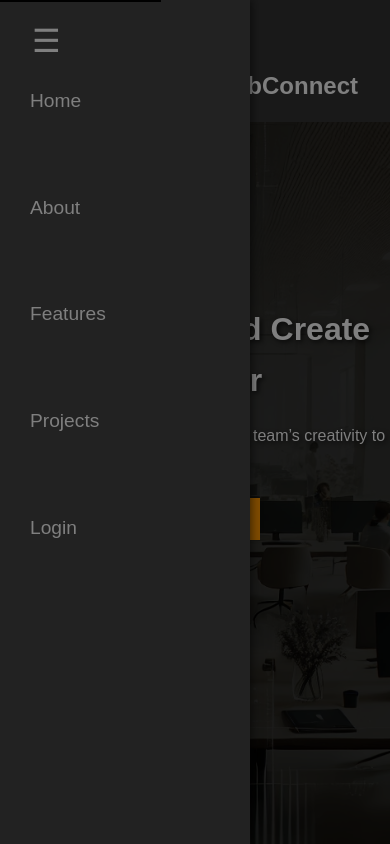
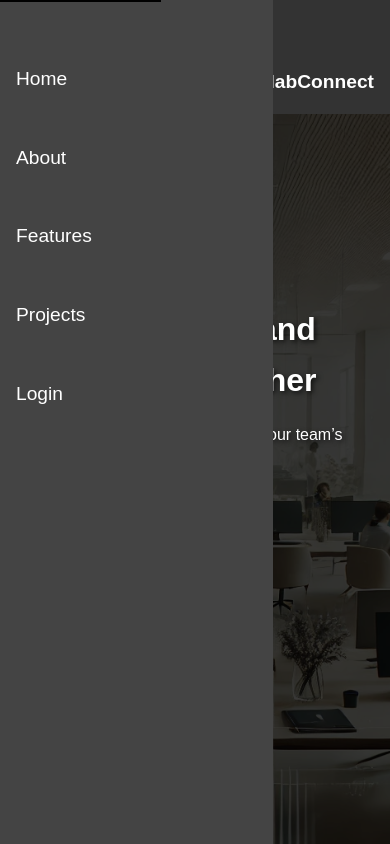
Before and after one commit to Tmal1652/CollabConnect, a plain HTML site: page index.html in a window 390 px wide. Both pictures are taken after a click on the element "Toggle Navigation Menu". Shown: the top 844 px of the page. Drawn offline with Linux system fonts and the light colour scheme.

Commit message:
Updated Mobile Experience

```diff
--- a/app.js
+++ b/app.js
@@ -47,25 +47,8 @@ sections.forEach(section => {
 // Toggle mobile navigation with the hamburger menu
 const menuIcon = document.querySelector('.menu-icon');
 const navLinks = document.querySelector('.nav-links');
-const overlay = document.createElement('div');
-overlay.classList.add('overlay');
 
-// Append overlay to the body
-document.body.appendChild(overlay);
-
+// Function to toggle the sidebar on mobile
 menuIcon.addEventListener('click', () => {
-    // Toggle sidebar visibility
-    navLinks.classList.toggle('nav-active');
-
-    // Toggle overlay visibility
-    overlay.classList.toggle('overlay-active');
-
-    // Ensure the hamburger remains clickable to close the menu
-    menuIcon.classList.toggle('menu-open');
+    navLinks.classList.toggle('nav-active'); // Open/close sidebar on mobile
 });
-
-// Close the sidebar if overlay is clicked
-overlay.addEventListener('click', () => {
-    navLinks.classList.remove('nav-active');
-    overlay.classList.remove('overlay-active');
-});
--- a/index.html
+++ b/index.html
@@ -36,7 +36,7 @@
         <div class="hero-content">
             <h1>Collaborate and Create Together</h1>
             <p>The ultimate platform to bring your team’s creativity to life.</p>
-            <button aria-label="Get started with CollabConnect">Get Started</button>
+            <button aria-label="Get started with CollabConnect" onclick="window.location.href='signup.html'">Get Started</button>
         </div>
     </header>
 
--- a/style.css
+++ b/style.css
@@ -77,75 +77,79 @@ body {
     display: none; /* Hidden on desktop */
 }
 
-/* Mobile-specific styles */
+/* Mobile-Specific Styles */
 @media (max-width: 768px) {
-    /* Hamburger Menu */
+
+    /* Mobile Navbar with Hamburger */
+    .navbar {
+        flex-direction: row;
+        padding: 1rem;
+        justify-content: space-between;
+        align-items: center;
+        background-color: #333;
+    }
     .menu-icon {
-        display: block; /* Show hamburger icon on mobile */
+        display: block; /* Visible on mobile only */
         font-size: 2rem;
         cursor: pointer;
-        margin-right: auto; /* Align hamburger on the left */
-        z-index: 30; /* Ensure hamburger icon stays on top */
+    }
+    .navbar .logo {
+        margin-left: auto;
+        font-size: 1.2rem;
     }
 
-    .navbar .logo {
-        margin-left: auto; /* Push the logo to the right on mobile */
-    }
-
-    /* Sidebar (hidden off-screen by default) */
+    /* Sidebar Navigation */
     .nav-links {
-        position: fixed;
-        top: 0;
-        left: -250px; /* Sidebar hidden off-screen initially */
-        flex-direction: column; /* Stack links vertically */
-        width: 250px;
-        height: 100%;
-        background-color: #444; /* Slightly lighter background for a modern look */
-        box-shadow: 2px 0px 8px rgba(0, 0, 0, 0.5); /* Add shadow for depth */
-        padding-top: 60px;
-        transition: left 0.5s ease; /* Smoother slide-in effect */
-        z-index: 20; /* Sidebar beneath the hamburger */
-    }
-
-    /* Sidebar when active (Slide in) */
-    .nav-active {
-        left: 0;
-    }
-
-    /* Modern Sidebar Link Styles */
-    .nav-links li {
-        margin: 20px 0;
-        padding: 10px;
-    }
-
-    .nav-links a {
-        padding: 10px 20px;
-        font-size: 1.2rem;
-        color: white;
-        border-radius: 8px;
-        transition: background-color 0.3s ease, color 0.3s ease;
-    }
-
-    .nav-links a:hover {
-        background-color: #ff9800;
-        color: white;
-    }
-
-    /* Overlay effect for the rest of the page when the sidebar is open */
-    .overlay {
+        display: none; /* Initially hidden */
         position: fixed;
         top: 0;
         left: 0;
-        width: 100%;
+        width: 70%;
         height: 100%;
-        background-color: rgba(0, 0, 0, 0.5); /* Semi-transparent black */
-        z-index: 15; /* Behind the sidebar but above the content */
-        display: none; /* Hidden by default */
+        background-color: #444;
+        padding-top: 3rem;
+        flex-direction: column;
+        gap: 1rem;
+        z-index: 10;
+        overflow-y: auto;
     }
 
-    /* Show overlay when sidebar is active */
-    .overlay-active {
-        display: block;
+    /* Active Sidebar */
+    .nav-active {
+        display: flex; /* Display when active */
+    }
+
+    /* Sidebar Link Styles */
+    .nav-links a {
+        color: white;
+        text-decoration: none;
+        font-size: 1.2rem;
+        padding: 1rem;
+    }
+
+    /* Hero Section for Mobile */
+    .hero-section {
+        height: 80vh;
+        background: url('assets/images/hero-background.jpg') no-repeat center center/cover;
+    }
+    .hero-content {
+        padding: 2rem;
+        font-size: 1.5rem;
+        text-align: center;
+    }
+
+    /* Layout for Features and Projects */
+    .features-container, .projects-container {
+        flex-direction: column;
+        align-items: center;
+        gap: 1rem;
+        padding: 1rem;
+    }
+    .feature-item, .project-item {
+        width: 90%;
+        padding: 1rem;
+        margin: 0.5rem 0;
+        box-shadow: 0px 4px 10px rgba(0, 0, 0, 0.1);
     }
 }
 /* JavaScript to add scrolled class on scroll */
```
